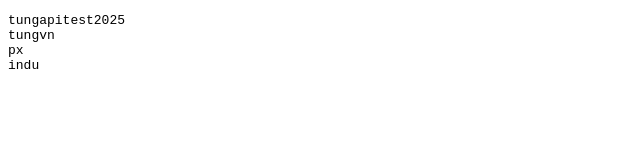
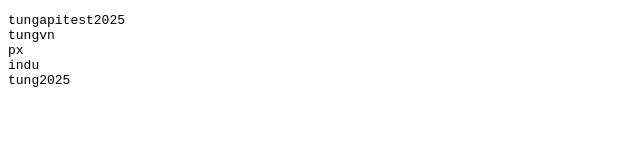
Before and after one commit to tungtestuser/usertest, a plain HTML site: page index.html in a window 1280 px wide. Shown: the full height of the page, 0-640 px from the left. Drawn offline with Linux system fonts and the light colour scheme.

Commit message:
Update index.html

```diff
--- a/index.html
+++ b/index.html
@@ -7,6 +7,7 @@
 tungvn
 px
 indu
+tung2025
 </pre>
 </body>
 </html>
```
